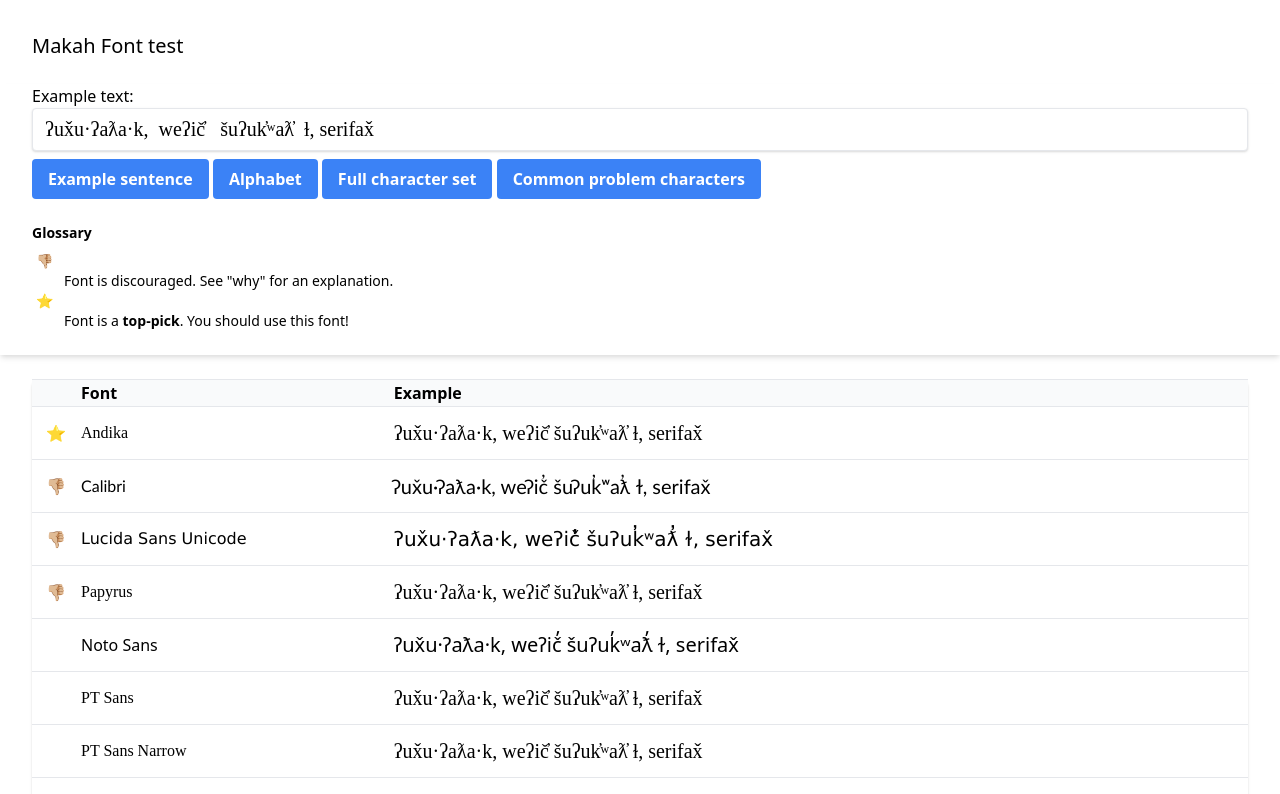
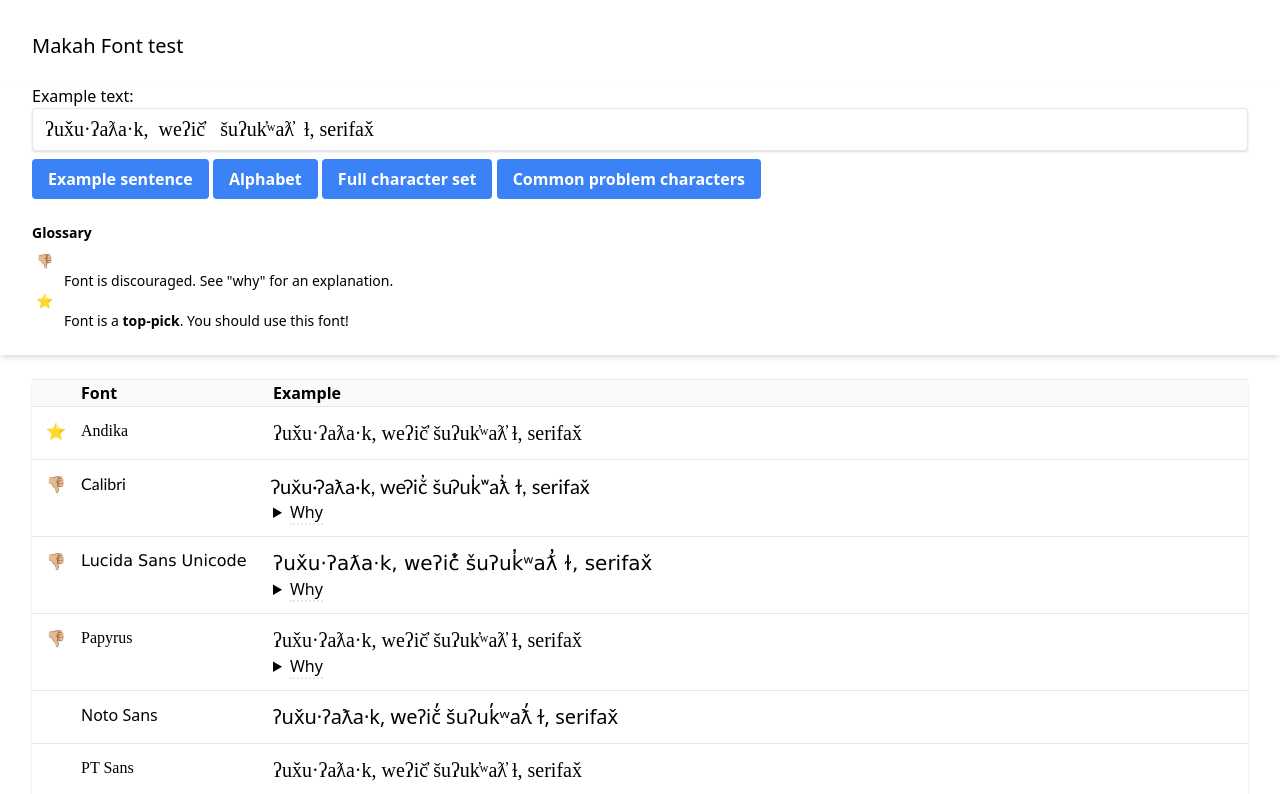
Before and after one commit to eddieantonio/makah-fonts, a Svelte app: page / in a window 1280 px wide. Shown: the top 794 px of the page. Built offline with nearby package versions, Linux system fonts and the light colour scheme; a web font is replaced by a local one.

Commit message:
explain why

```diff
--- a/src/App.svelte
+++ b/src/App.svelte
@@ -40,6 +40,10 @@
 </svelte:head>
 
 <style>
+:global(body) {
+  font-family: Andika, Arial, sans-serif;
+}
+
 input {
   font-family: "Times New Roman", "Times", serif;
 }
--- a/src/Font.svelte
+++ b/src/Font.svelte
@@ -2,11 +2,44 @@
 export let font;
 </script>
 
+<style>
+:root{
+  --emoji-width: 3em;
+  --family-name-width: 12em;
+  --sample-width: calc(100% - var(--emoji-width) - var(--family-name-width));
+}
+
+.emoji { width: var(--emoji-width) }
+.family-name { width: var(--family-name-width) }
+.sample { width: var(--sample-width) }
+.sample-text {
+  max-width: var(--sample-width);
+}
+
+.emoji, .family-name {
+  vertical-align: top;
+}
+</style>
+
 <tr>
-  <td class="text-center">
+  <td class="text-center emoji py-3">
     {#if font.isDiscouraged }👎🏼{/if}
     {#if font.isTopPick}⭐️{/if}
   </td>
-  <td class="py-3" style={font.css}>{font.family}</td>
-  <td class="py-3 text-xl" style={font.css}><slot></slot></td>
+  <td class="family-name py-3" style={font.css}>{font.family}</td>
+  <td class="sample py-3 content">
+    <p style={font.css} class="text-xl sample-text break-all"><slot></slot></p>
+    {#if font.isDiscouraged}
+    <details>
+      <summary class="cursor-pointer">
+        <span class="border-0 border-dotted border-b-2 ">Why</span>
+      </summary>
+      <ul class="list-disc ml-5">
+        {#each font.comments as comment}
+        <li>{comment}</li>
+        {/each}
+      </ul>
+    </details>
+    {/if}
+  </td>
 </tr>
--- a/src/font-database.js
+++ b/src/font-database.js
@@ -399,7 +399,7 @@
     let reasons = [];
 
     if (!this.isAvailableOnGoogleFonts && !this.isWebSafeFont)
-      reasons.push("Not available on Chromebooks (probably only availble with Microsoft Office installed)");
+      reasons.push("Not available on Chromebooks (probably only available with Microsoft Office installed)");
 
     if (this.hasFontRenderingOddity)
       reasons.push("Has graphical glitches (check «č̓», «k̓», «x̌»)");
@@ -449,6 +449,8 @@
 }
 
 function toBoolean(value) {
+  if (!value) return false;
+
   if (value.toLowerCase() == "yes") {
     return true;
   } else {
```
